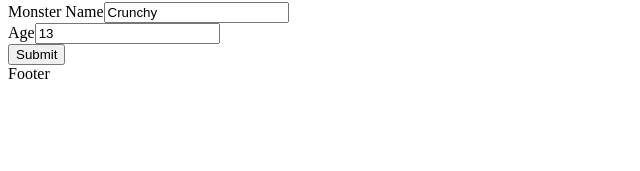
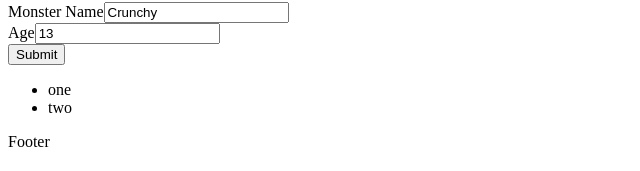
Before and after one commit to AndyLSQ/vite-test-project, a Vue app: page / in a window 1280 px wide. Shown: the part 182-353 px from the top of the page, without its empty margins (0-640 px from the left). Built offline with nearby package versions, Linux system fonts and the light colour scheme.

Commit message:
Set up monster form

```diff
--- a/src/components/MonsterForm.vue
+++ b/src/components/MonsterForm.vue
@@ -1,8 +1,8 @@
 <script setup>
 	import { ref, reactive } from 'vue';
-	// import { useMonsterStore } from '@/stores/monsters';
+	import { useMonsterStore } from '@/stores/monsters'; //no .js extension used here
 
-	// const store = useMonsterStore();
+	const monsters = useMonsterStore();
 
 	const monster = reactive({
 		name: 'Crunchy',
@@ -25,11 +25,11 @@
 		<button @click="store.addMonster(monster)" type="submit">Submit</button>
 	</form>
 
-	<!-- <div>
+	<div>
 		<ul>
-			<li v-for="aMonster in store.monsters">
-				<div>{{ aMonster.name }}, {{ aMonster.age }}</div>
+			<li v-for="monster in monsters.list">
+				<div>{{ monster.name }}</div>
 			</li>
 		</ul>
-	</div> -->
+	</div>
 </template>
```
